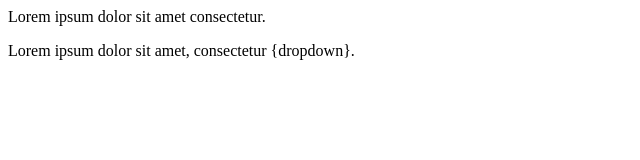
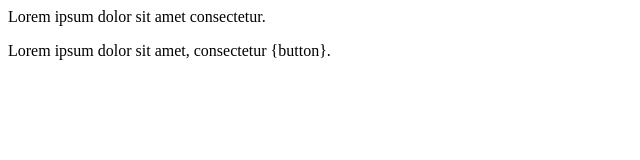
Before and after one commit to NarauttamSingh/localRepo, a plain HTML site: page index.html in a window 1280 px wide. Shown: the full height of the page, 0-640 px from the left. Drawn offline with Linux system fonts and the light colour scheme.

Commit message:
Add Button

```diff
--- a/index.html
+++ b/index.html
@@ -1,2 +1,2 @@
 <p>Lorem ipsum dolor sit amet consectetur.</p>
-<p>Lorem ipsum dolor sit amet, consectetur {dropdown}.</p>
+<p>Lorem ipsum dolor sit amet, consectetur {button}.</p>
```
